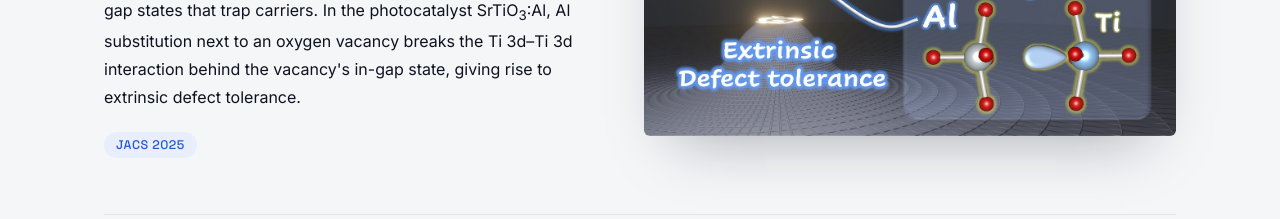
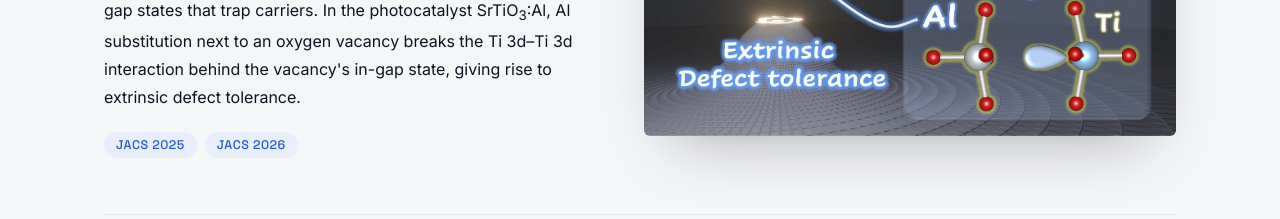
Before and after one commit to kantaimperial/kantaimperial.github.io, a plain HTML site: page index.html in a window 1280 px wide. Shown: the part 3100-3319 px from the top of the page. Drawn offline with Linux system fonts and the light colour scheme; animation ran at ten frames a second.

Commit message:
Add reference to JACS 2026 in index.html

```diff
--- a/index.html
+++ b/index.html
@@ -279,7 +279,7 @@ footer .wrap{display:flex; justify-content:space-between; gap:16px; flex-wrap:wr
       <h3>Defect Chemistry</h3>
       <p>Defects usually limit solar-to-energy conversion by creating in-gap states that trap carriers. In the photocatalyst SrTiO<sub>3</sub>:Al, Al substitution next to an oxygen vacancy breaks the Ti 3d–Ti 3d interaction behind the vacancy's in-gap state, giving rise to extrinsic defect tolerance.</p>
       <ul class="refs">
-        <li><a href="https://pubs.acs.org/doi/10.1021/jacs.5c07104">JACS 2025</a></li>
+        <li><a href="https://pubs.acs.org/doi/10.1021/jacs.5c07104">JACS 2025</a></li><li><a href="https://doi.org/10.1021/jacs.6c06507">JACS 2026</a></li>
       </ul>
     </div>
     <figure><img src="defect_JACS2025.jpg" alt="Al substitution next to oxygen vacancy removes Ti 3d–3d in-gap state in SrTiO3" loading="lazy"></figure>
```
